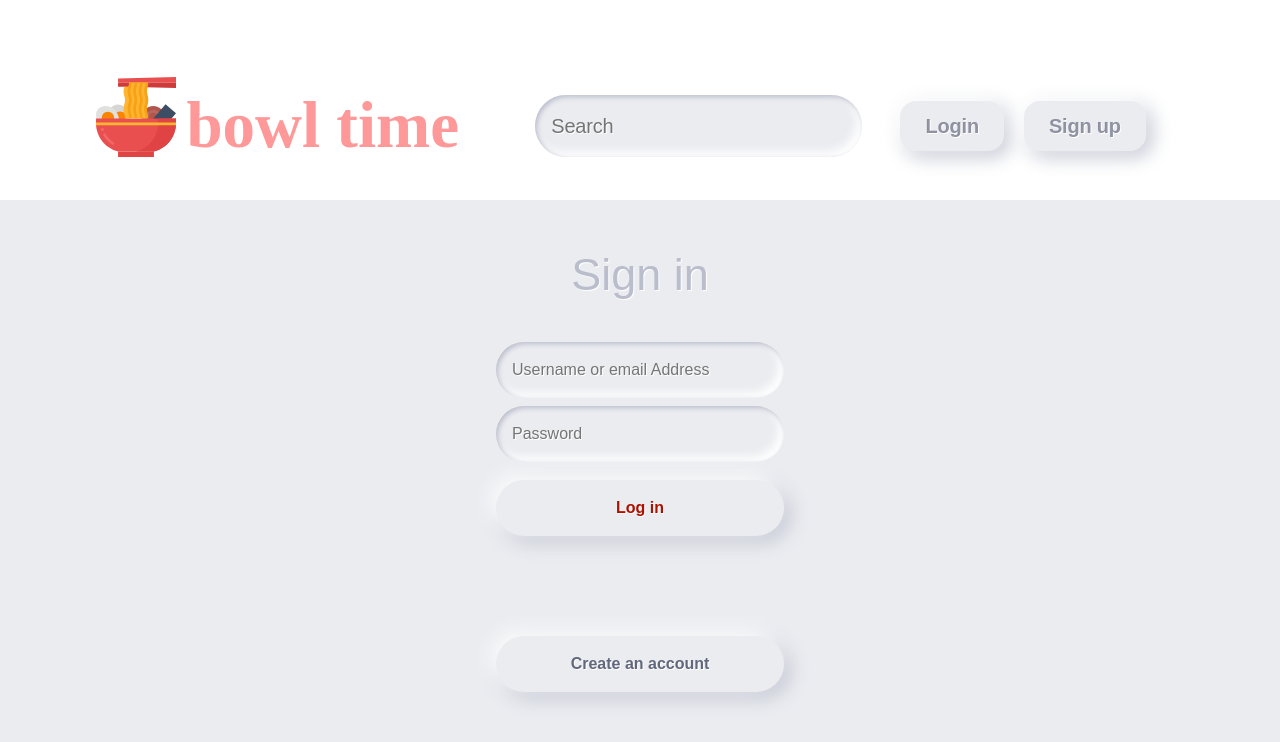
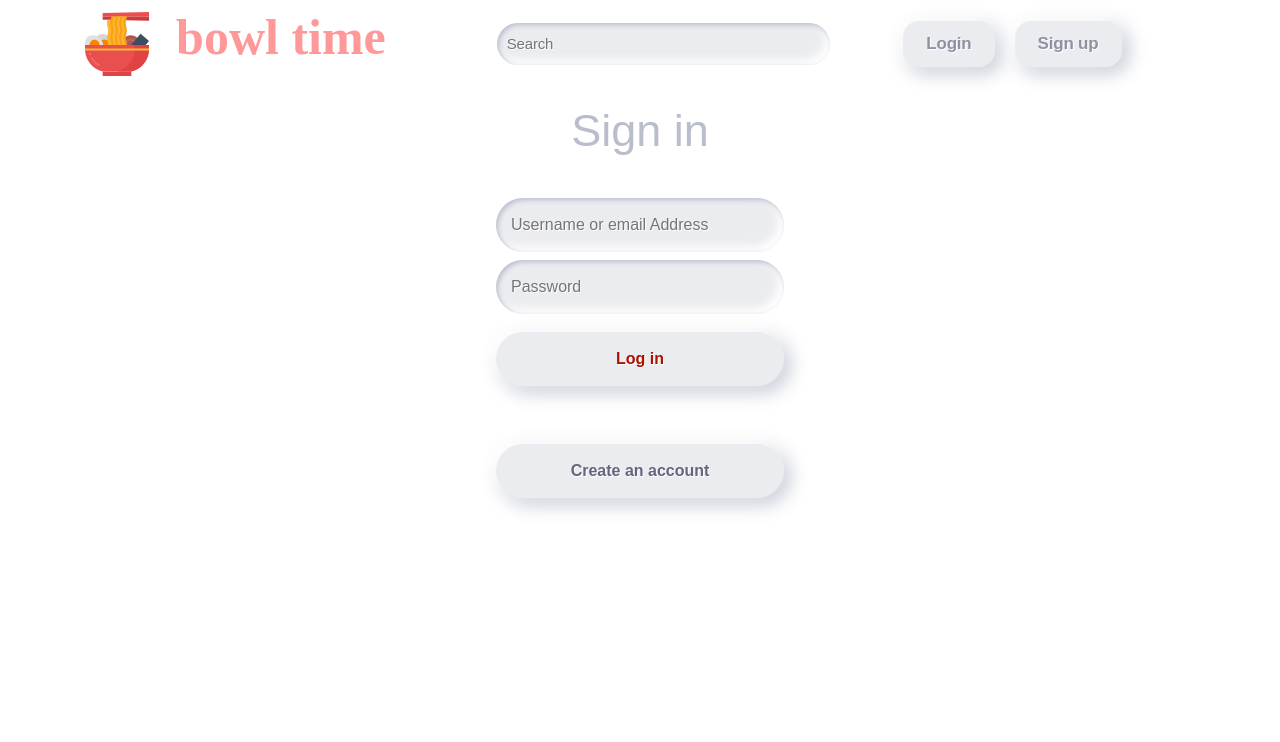
Before and after one commit to Muragul/WebDevelopment, an Angular app in the folder project/: page /login in a window 1280 px wide. Shown: the top 742 px of the page. Built offline with nearby package versions, Linux system fonts and the light colour scheme.

Commit message:
[fix]: css

```diff
--- a/project/src/app/log-in/log-in.component.css
+++ b/project/src/app/log-in/log-in.component.css
@@ -1,8 +1,3 @@
-body{
-    height: 100vh;
-    background-color: #EBECF0;
-}
-
 body, input, button {
     font-family: 'Montserrat', sans-serif;
     font-size: 16px;
@@ -21,7 +16,7 @@ form {
 }
 
 .segment {
-    padding: 32px 0;
+    padding-bottom: 32px;
     text-align: center;
 }
 
@@ -29,7 +24,7 @@ button, input {
     border: 0;
     outline: 0;
     border-radius: 320px;
-    padding: 16px;
+    padding: 15px;
     background-color: #EBECF0;
     text-shadow: 1px 1px 0 white;
 }
@@ -72,5 +67,5 @@ button.red {
 }
 
 button.new {
-    margin-top: 100px;
+    margin-top: 20%;
 }
--- a/project/src/app/navbar/navbar.component.css
+++ b/project/src/app/navbar/navbar.component.css
@@ -1,24 +1,33 @@
-nav{
-    margin-top: 4%;
-}
-
 .container{
     display: flex;
-    padding: 2%;
 }
 
 .nav-title{
     margin-left: 1%;
-    font-size: 65px;
+    font-size: 50px;
     font-weight: bold;
     font-family: 'Bellota', cursive;
     color: #FF9999;
 }
 
+@media screen and (max-width: 995px){
+    .nav-title{
+        font-size: 30px;
+    }
+    .container{
+        margin: 0 5%!important;
+    }
+}
+
 .search-bar{
     width: 30%;
     align-self: center;
-    margin-left: 7%;
+    margin-left: 10%;
+}
+
+img{
+    width: 80%;
+    margin: 15% 0;
 }
 
 
@@ -27,9 +36,9 @@ nav{
 button, input {
     border: 0;
     outline: 0;
-    font-size: 20px;
+    font-size: 15px;
     border-radius: 50px;
-    padding: 16px;
+    padding: 10px;
     background-color: #EBECF0;
     text-shadow: 1px 1px 0 #FFF;
     font-family: 'Montserrat', sans-serif;
@@ -59,7 +68,6 @@ label {
 
 button {
     color: rgb(97,103,124,0.7);
-    font-weight: bold;
     box-shadow: -5px -5px 20px #FFF,  5px 5px 20px #BABECC;
     transition: all 0.2s ease-in-out;
     cursor: pointer;
@@ -81,8 +89,8 @@ button:active {
     justify-content: center;
     align-items:center;
     margin: 0 10px;
-    padding: 25px;
-    font-size: 20px;
+    padding: 23px;
+    font-size: 17px;
 }
 
 .input-group {
--- a/project/src/app/sign-up/sign-up.component.css
+++ b/project/src/app/sign-up/sign-up.component.css
@@ -1,8 +1,3 @@
-body{
-    height: 100vh;
-    background-color: #EBECF0;
-}
-
 body, input, button {
     font-family: 'Montserrat', sans-serif;
     font-size: 16px;
@@ -20,7 +15,7 @@ form {
 }
 
 .segment {
-    padding: 32px 0;
+    padding-bottom: 20px;
     text-align: center;
 }
 
@@ -28,7 +23,7 @@ button, input {
     border: 0;
     outline: 0;
     border-radius: 320px;
-    padding: 16px;
+    padding: 15px;
     background-color: #EBECF0;
     text-shadow: 1px 1px 0 white;
 }
```
